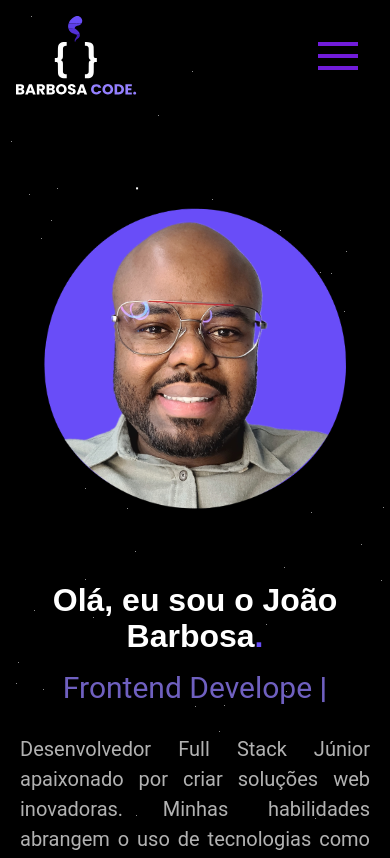
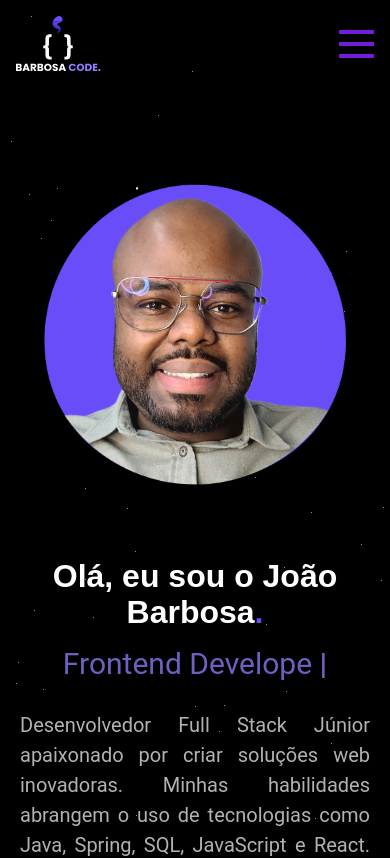
Before and after one commit to JoaoSBarbosa/barbosa-codev2, a Next.js app: page / in a window 390 px wide. Shown: the top 858 px of the page. Built offline with nearby package versions, Linux system fonts and the light colour scheme.

Commit message:
Correção da seção menu mobile

```diff
--- a/src/app/components/header/menu/index.module.css
+++ b/src/app/components/header/menu/index.module.css
@@ -48,7 +48,7 @@
 
     .nav li a::after,
     .nav li a:hover::after {
-        content: none; /* Ou display: none; */
+        content: none;
         width: 0;
         height: 0;
         margin: 0;
@@ -69,11 +69,9 @@
         width: 100%;
     }
 
-    /* Outras regras... */
     .btnMobile {
         display: flex;
-        padding: 1rem;
-        font-size: 1.5rem;
+        padding: 0;
         border: none;
         background: none;
         color: #711CDB;
@@ -84,14 +82,14 @@
 
     .hamburger {
         display: block;
-        width: 40px;
+        width: 35px;
         border-top: 4px solid;
     }
 
     .hamburger::after,
     .hamburger::before {
         content: "";
-        width: 40px;
+        width: 35px;
         height: 4px;
         display: block;
         background: currentColor;
@@ -110,6 +108,6 @@
 
     .active .hamburger::after {
         transform: rotate(-135deg);
-        top: -11px;
+        top: -12px;
     }
 }
--- a/src/app/components/header/menu/index.tsx
+++ b/src/app/components/header/menu/index.tsx
@@ -9,7 +9,7 @@ export const Menu = () => {
 
         <header className={"flex items-center justify-between p-4 mb-12 2xl:mb-20"}>
             <Link href={"../"} id={"logo"}>
-                <img src="/assets/img/logo.svg" alt="logo" className={"h-20"}/>
+                <img src="/assets/img/logo.svg" alt="logo" className={"h-14 2xl:h-20"}/>
             </Link>
 
             <nav className={`${styles.nav} ${isActive ? styles.active : ""}`}>
```
